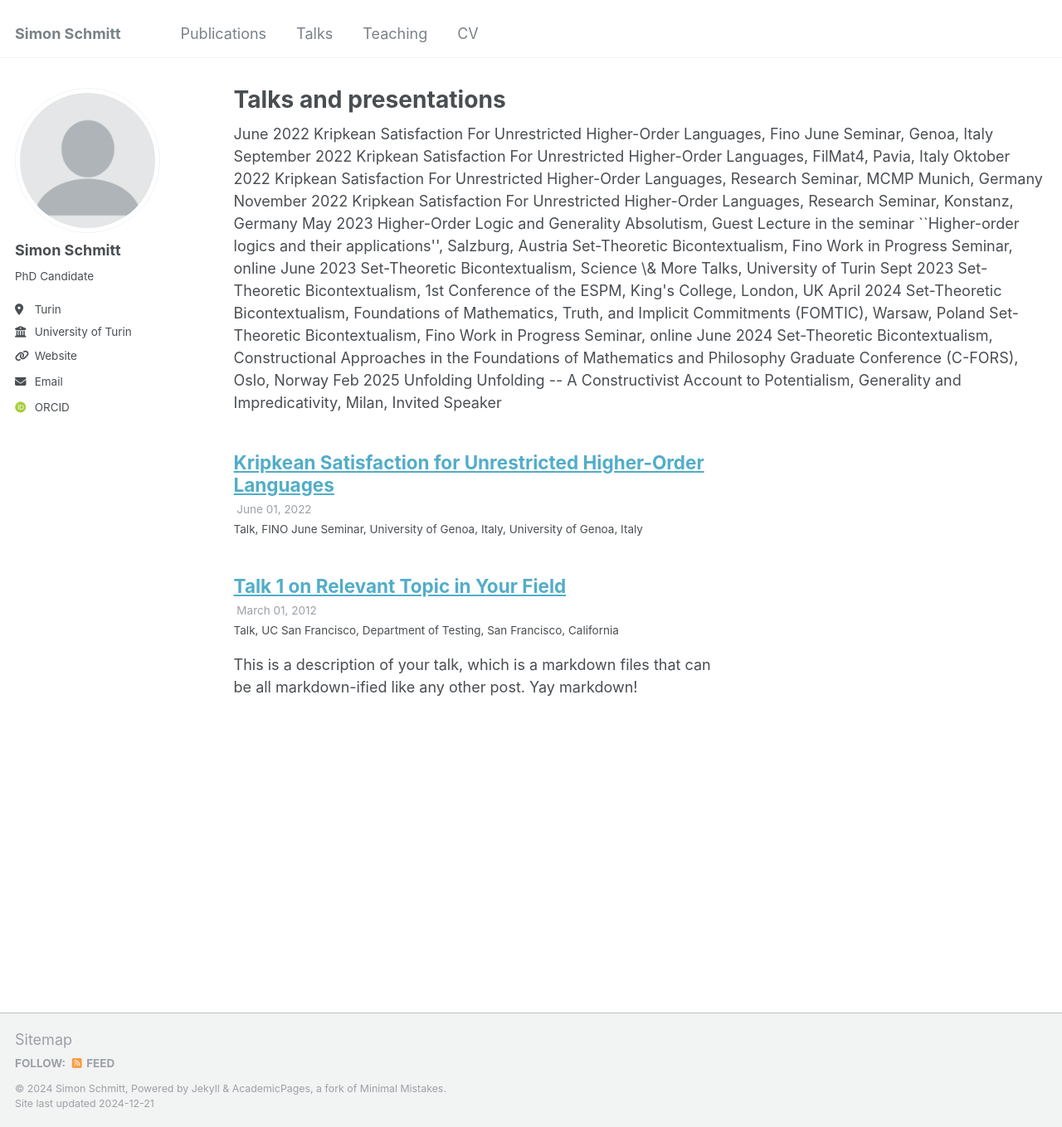
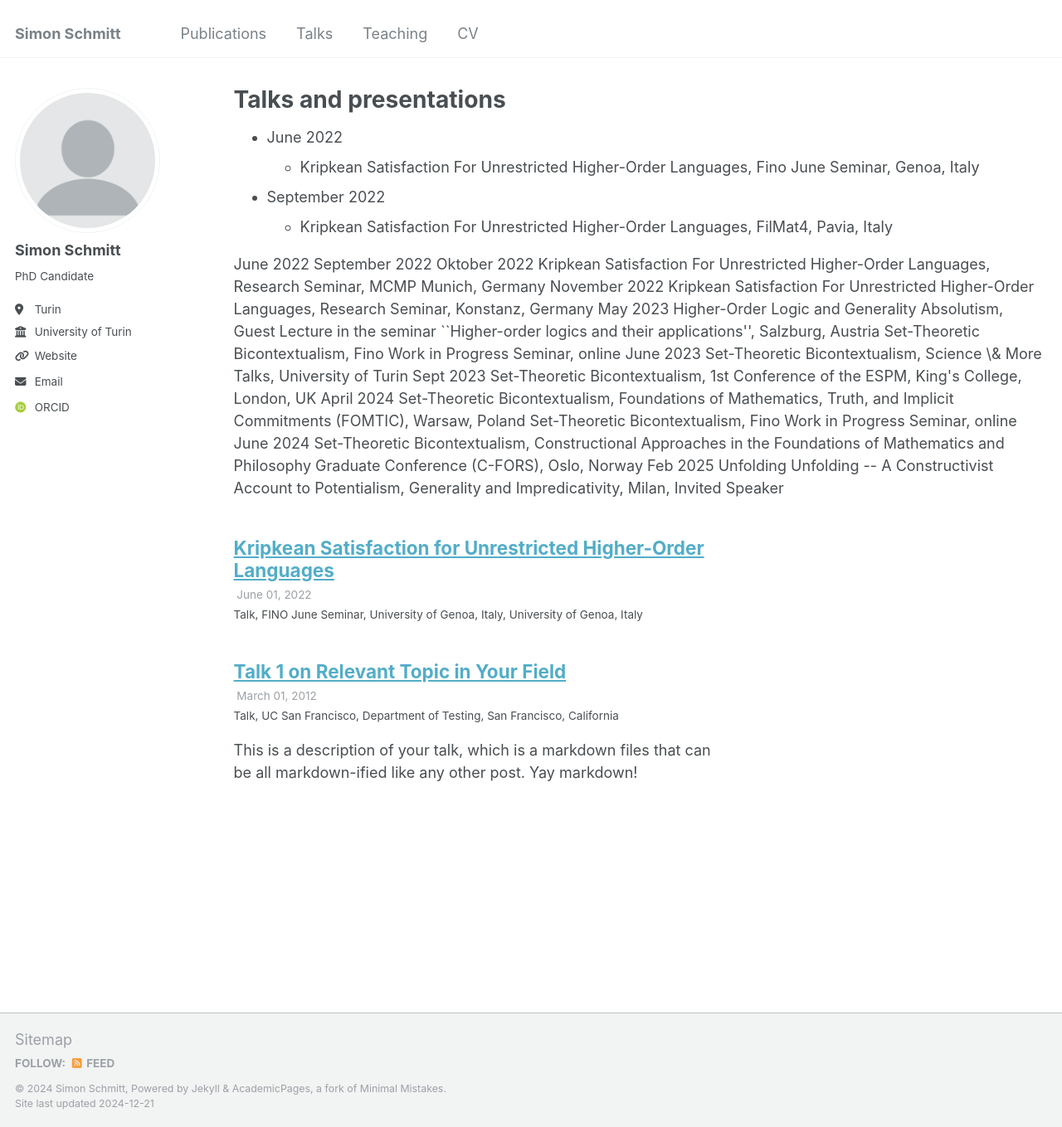
Before and after one commit to SimSchmitt/SimonSchmitt, a Jekyll site: the page built from _pages/talks.html, in a window 1280 px wide and 1359 px high. Shown: the whole window at 83% size. Built offline with Jekyll 4.4.1, drawn with Linux system fonts in a browser that asks for light colours; some web fonts are replaced.

Commit message:
talks.html

```diff
--- a/_pages/talks.html
+++ b/_pages/talks.html
@@ -4,12 +4,17 @@ title: "Talks and presentations"
 permalink: /talks/
 author_profile: true
 ---
+<ul>
+<li>June 2022</li>
+    <ul><li>Kripkean Satisfaction For Unrestricted Higher-Order Languages, Fino June Seminar, Genoa, Italy</li></ul>
+<li>September 2022</li>
+    <ul><li>Kripkean Satisfaction For Unrestricted Higher-Order Languages, FilMat4, Pavia, Italy</li></ul>
+</ul>
+June 2022
 
-June 2022
-Kripkean Satisfaction For Unrestricted Higher-Order Languages, Fino June Seminar, Genoa, Italy
 
 September 2022
-Kripkean Satisfaction For Unrestricted Higher-Order Languages, FilMat4, Pavia, Italy
+
 
 Oktober 2022
 Kripkean Satisfaction For Unrestricted Higher-Order Languages, Research Seminar, MCMP Munich, Germany
```
